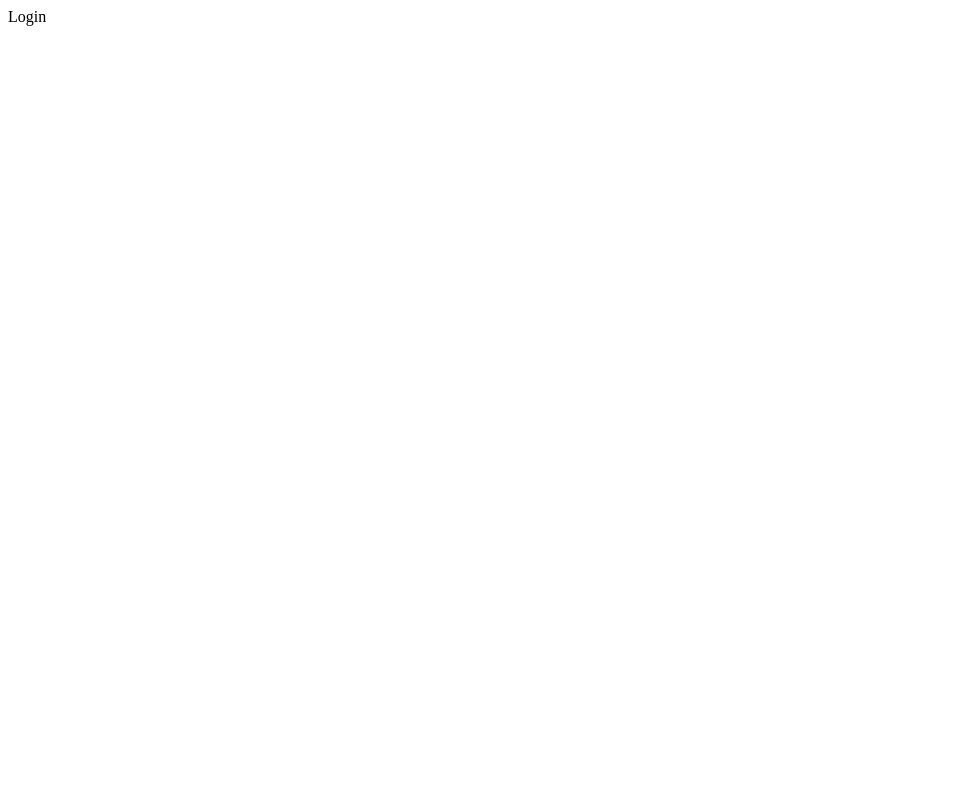
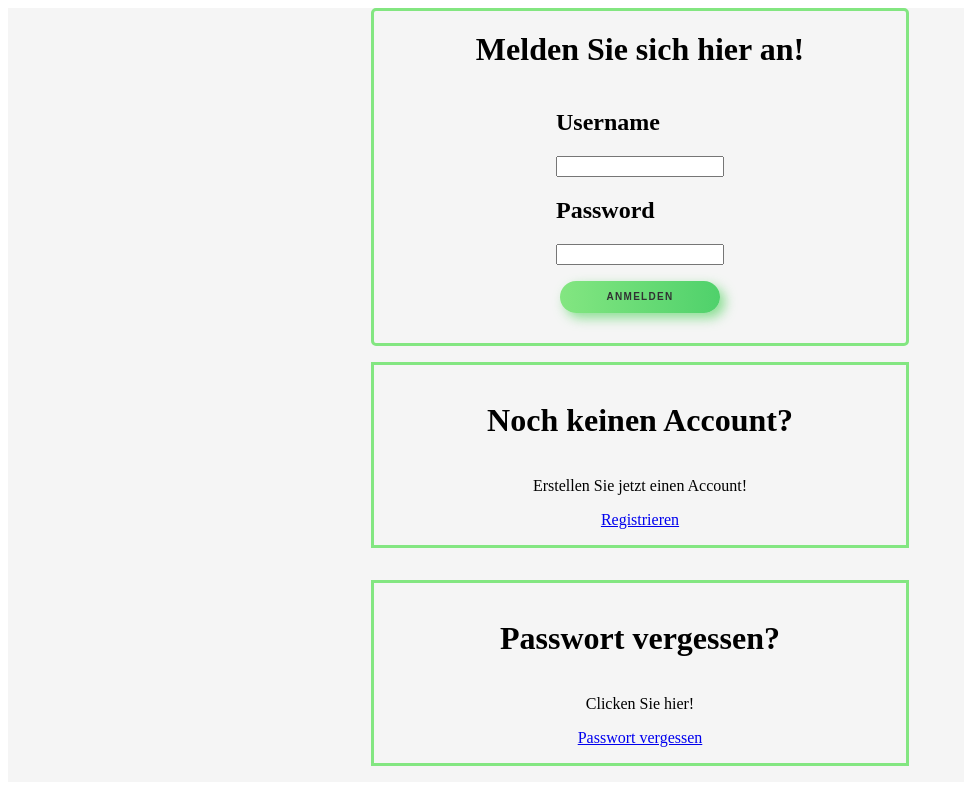
Before and after one commit to justindavidcalle/vermieteMeinZuhause, a React (Vite) app in the folder vermieteMeinZuhause/: page /login in a window 1280 px wide. Shown: the whole page, without its empty margins (0-964 px from the left). Built offline with nearby package versions, Linux system fonts and the light colour scheme.

Commit message:
Register erstellt

```diff
--- /dev/null
+++ b/vermieteMeinZuhause/src/components/Loginbox.jsx
@@ -0,0 +1,28 @@
+import React from 'react'
+
+const Loginbox = () => {
+
+    const username = ''
+
+  return (
+    <div className='loginbox'>
+        <h1>Melden Sie sich hier an!</h1>
+        <form className='loginform'>
+            <label >
+                <h2>Username</h2>
+                <input type="text" />
+            </label>
+            <label >
+                <h2>Password</h2>
+                <input type="password" />
+            </label>
+            <div>
+                <button id='loginbuttoninlogin' className='loginbutton' type='submit'>Anmelden</button>
+            </div>
+
+        </form>
+    </div>
+  )
+}
+
+export default Loginbox
--- /dev/null
+++ b/vermieteMeinZuhause/src/components/SignInBox.jsx
@@ -0,0 +1,30 @@
+import React from 'react'
+
+const SignInBox = () => {
+  return (
+    <div className='SignInBox'>
+        <h1>Erstellen Sie einen Account!</h1>
+        <form className='loginform'>
+            <label >
+                <h2>Username</h2>
+                <input type="text" />
+            </label>
+            <label >
+                <h2>E-Mail</h2>
+                <input type="email" />
+            </label>
+            <label >
+                <h2>Password</h2>
+                <input type="password" />
+            </label>
+
+            <div>
+                <button id='loginbuttoninlogin' className='loginbutton' type='submit'>Anmelden</button>
+            </div>
+
+        </form>
+    </div>
+  )
+}
+
+export default SignInBox
--- /dev/null
+++ b/vermieteMeinZuhause/src/css/Login.css
@@ -0,0 +1,57 @@
+.login{
+    background-color: whitesmoke;
+    display: flex;
+    align-items: center;
+    flex-direction: column;
+}
+
+.loginbox{
+    width: 500px;
+    height: 300px;
+    padding: 1rem;
+    background-color: whitesmoke;
+    border: solid rgb(131, 230, 129);
+    border-radius: 5px;
+    display: flex;
+    justify-content: center;
+    align-items: center;
+    flex-direction: column;
+}
+
+.loginform{
+    display: flex;
+    justify-content: center;
+    align-items: center;
+    flex-direction: column;
+}
+
+.loginform input{
+    width: 10rem;
+}
+
+#loginbuttoninlogin{
+    margin: 1rem 0 ;
+    margin-bottom: 2rem;
+    height: 2rem;
+    width: 10rem;
+}
+
+.signInSuggestion{
+    margin: 1rem;
+    width:500px;
+    display: flex;
+    flex-direction: column;
+    align-items: center;
+    border: solid rgb(131, 230, 129);
+    padding: 1rem;
+}
+
+.forgotpasswordbox{
+    margin: 1rem;
+    width: 500px;
+    display: flex;
+    flex-direction: column;
+    align-items: center;
+    border: solid rgb(131, 230, 129);
+    padding: 1rem;
+}
--- a/vermieteMeinZuhause/src/css/Navbar.css
+++ b/vermieteMeinZuhause/src/css/Navbar.css
@@ -7,6 +7,7 @@
     border-style: solid;
     border-color: #AAA;
     border-width: 1.5px;
+    background-color: whitesmoke;
 }
 
 
--- a/vermieteMeinZuhause/src/sites/Login.jsx
+++ b/vermieteMeinZuhause/src/sites/Login.jsx
@@ -1,8 +1,23 @@
 import React from 'react'
+import Loginbox from '../components/Loginbox'
+import { Link } from 'react-router-dom'
+import '../css/Login.css'
 
 const Login = () => {
   return (
-    <div>Login</div>
+    <div className='login'>
+       <Loginbox />
+        <div className='signInSuggestion'>
+            <h1>Noch keinen Account?</h1>
+            <p>Erstellen Sie jetzt einen Account!</p>
+            <Link to="/signIn">Registrieren</Link>
+        </div>
+        <div className='forgotpasswordbox'>
+            <h1>Passwort vergessen?</h1>
+            <p>Clicken Sie hier!</p>
+            <Link to="/forgotPassword">Passwort vergessen</Link>
+        </div>
+    </div>
   )
 }
 
--- a/vermieteMeinZuhause/src/sites/SignIn.jsx
+++ b/vermieteMeinZuhause/src/sites/SignIn.jsx
@@ -1,8 +1,11 @@
 import React from 'react'
+import SignInBox from '../components/SignInBox'
 
 const SignIn = () => {
   return (
-    <div>SignIn</div>
+    <div>
+        <SignInBox />
+    </div>
   )
 }
 
```
Also changed, not shown: 2 other files (tests, documents, lock files or other folders).
